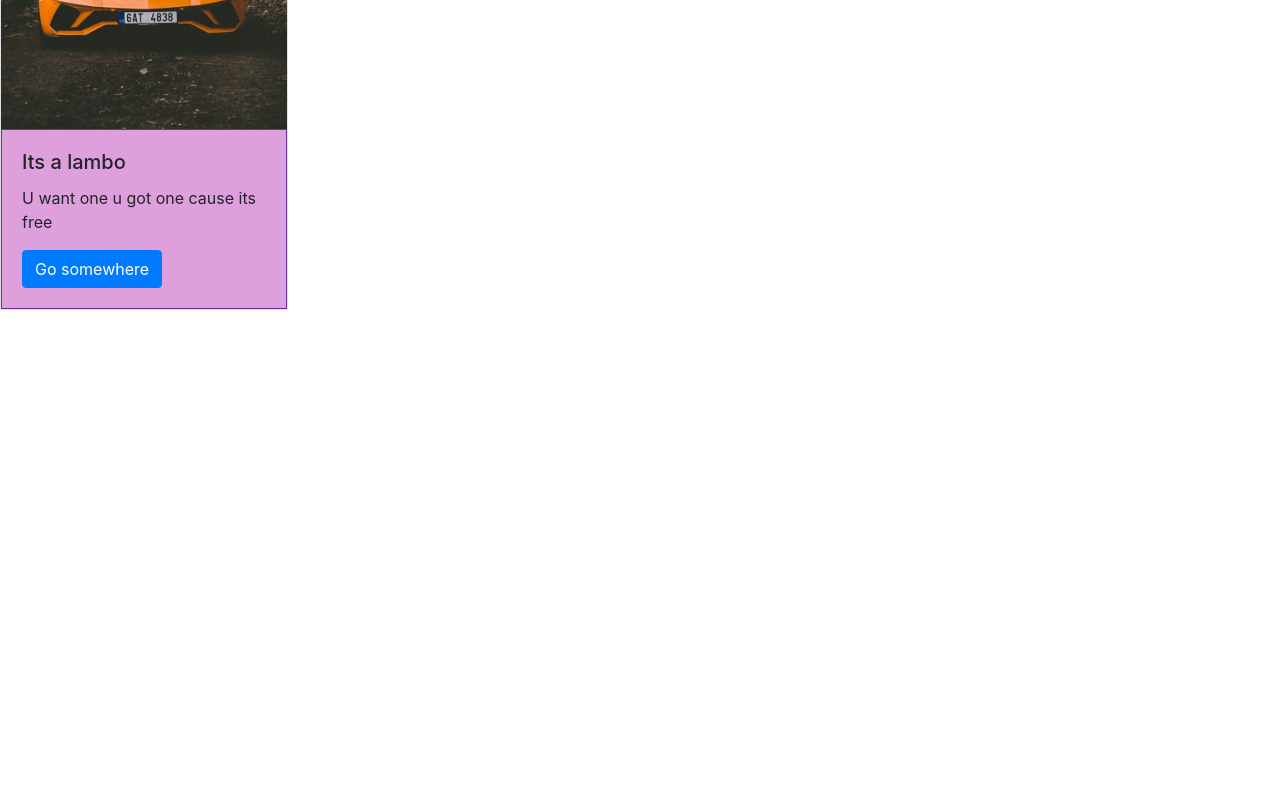
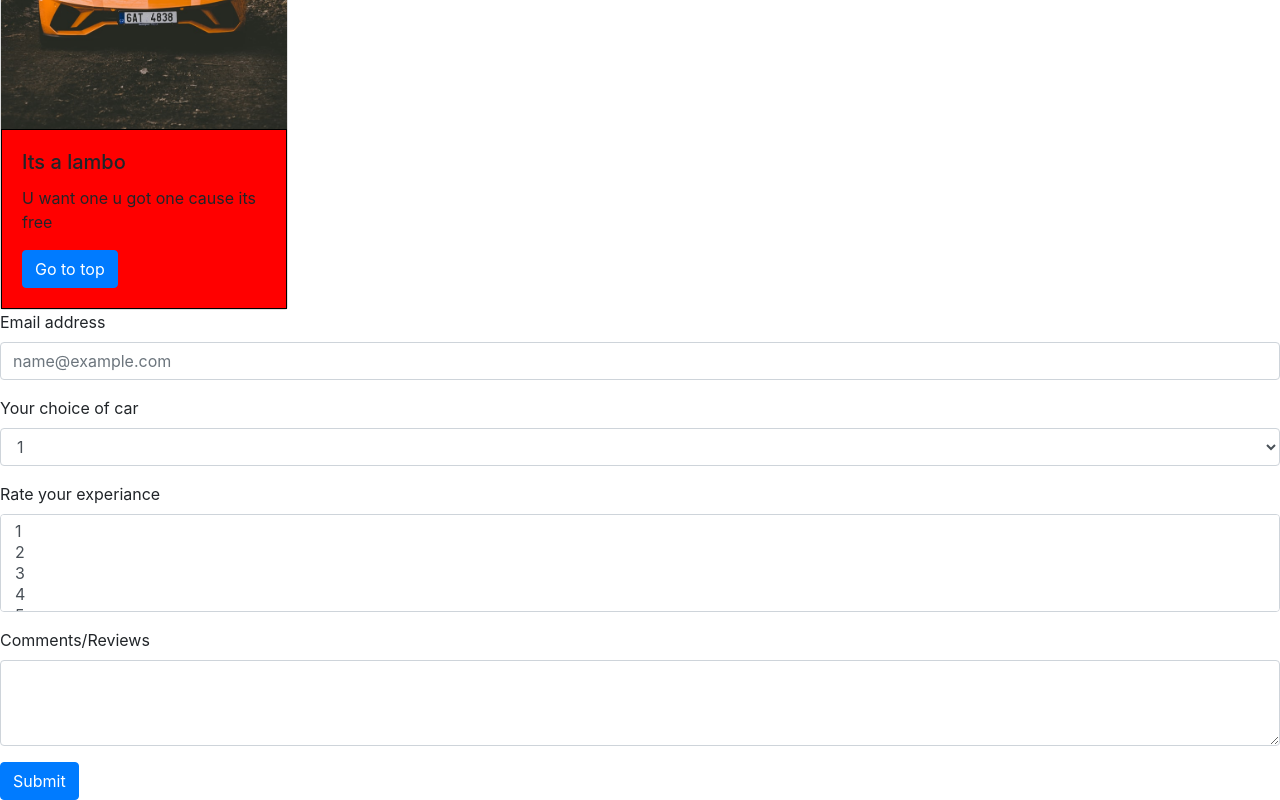
Before and after one commit to SpoopyTime/Rodriguez-Bootstrap.io, a plain HTML site: page index.html in a window 1280 px wide. Shown: the part 1257-2057 px from the top of the page. Before the commit the page ends 1567 px from the top, so only its background shows below. Drawn offline with nearby package versions, Linux system fonts and the light colour scheme; files whose address does not match are found by name.

Commit message:
Add files via upload

```diff
--- a/index.html
+++ b/index.html
@@ -12,8 +12,8 @@
     <title>Hello, world!</title>
     <style media="screen">
       div div {
-        background-color: plum;
-        border: 1px solid rebeccaPurple;
+        background-color: red;
+        border: 1px solid black;
       }
 
       .tall {
@@ -22,9 +22,11 @@
     </style>
   </head>
   <body>
+
     <nav class="navbar navbar-light bg-light">
       <span class="navbar-brand mb-0 h1">THE CAR DEALERSHIP YOU HAVE BEEN WAITING FOR!</span>
     </nav>
+
 
     <div class="container-fluid">
 
@@ -72,11 +74,11 @@
       <div class="row tall">
         <div class="col-lg-8 col-md-9 col-sm-12">
           <button type="button" class="btn btn-primary">JUST CICK IT!</button>
-          <h1>About Us</h1>
+          <h1>We are #1</h1>
         </div><!-- END COL DIV -->
         <div class="col-lg-4 col-md-3 col-sm-12">
           <button type="button" class="btn btn-primary">WANNA CLICK?</button>
-          <h1>We are an honored dealership known worldwide for or fine crafts and amazing deals. </h1>
+          <h1>We are an honored dealership known worldwide for our fine crafts and amazing deals. </h1>
         </div><!-- END COL DIV -->
       </div><!-- END ROW DIV -->
 
@@ -93,8 +95,63 @@
   <div class="card-body">
     <h5 class="card-title">Its a lambo</h5>
     <p class="card-text">U want one u got one cause its free</p>
-    <a href="#" class="btn btn-primary">Go somewhere</a>
+    <a href="#" class="btn btn-primary">Go to top</a>
   </div>
+</div>
+
+<form>
+  <div class="form-group">
+    <label for="exampleFormControlInput1">Email address</label>
+    <input type="email" class="form-control" id="exampleFormControlInput1" placeholder="name@example.com">
+  </div>
+  <div class="form-group">
+    <label for="exampleFormControlSelect1">Your choice of car </label>
+    <select class="form-control" id="exampleFormControlSelect1">
+      <option>1</option>
+      <option>2</option>
+      <option>3</option>
+      <option>4</option>
+      <option>5</option>
+    </select>
+  </div>
+  <div class="form-group">
+    <label for="exampleFormControlSelect2">Rate your experiance</label>
+    <select multiple class="form-control" id="exampleFormControlSelect2">
+      <option>1</option>
+      <option>2</option>
+      <option>3</option>
+      <option>4</option>
+      <option>5</option>
+    </select>
+  </div>
+  <div class="form-group">
+    <label for="exampleFormControlTextarea1">Comments/Reviews</label>
+    <textarea class="form-control" id="exampleFormControlTextarea1" rows="3"></textarea>
+  </div>
+</form>
+<button type="button" class="btn btn-primary" data-toggle="modal" data-target="#exampleModalScrollable">
+Submit
+</button>
+
+<!-- Modal -->
+<div class="modal fade" id="exampleModalScrollable" tabindex="-1" role="dialog" aria-labelledby="exampleModalScrollableTitle" aria-hidden="true">
+<div class="modal-dialog modal-dialog-scrollable" role="document">
+<div class="modal-content">
+  <div class="modal-header">
+    <h5 class="modal-title" id="exampleModalScrollableTitle"></h5>
+    <button type="button" class="close" data-dismiss="modal" aria-label="Close">
+      <span aria-hidden="true">&times;</span>
+    </button>
+  </div>
+  <div class="modal-body">
+    Your response has been submitted and your shipment will arrive shortly!
+  </div>
+  <div class="modal-footer">
+    <button type="button" class="btn btn-secondary" data-dismiss="modal">Close</button>
+    <button type="button" class="btn btn-primary">Save changes</button>
+  </div>
+</div>
+</div>
 </div>
 
 
```
